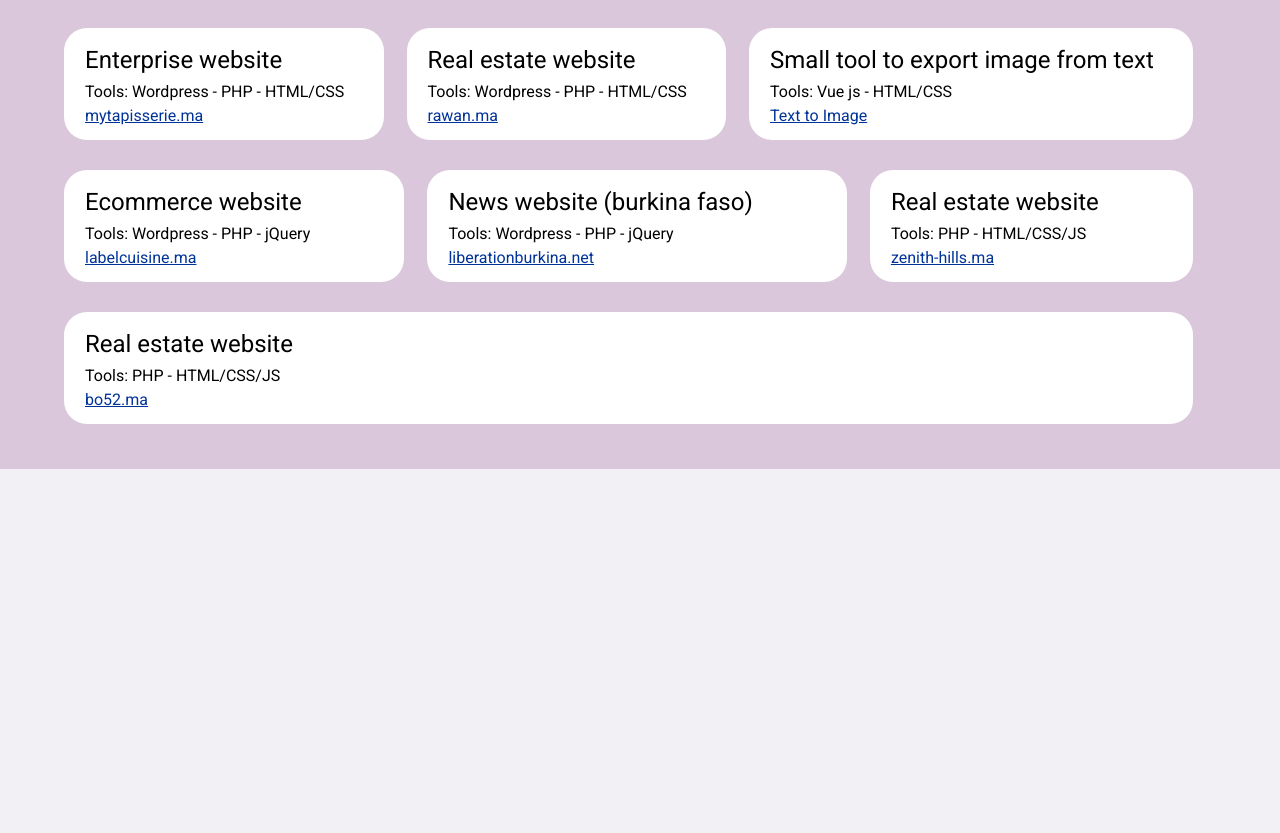
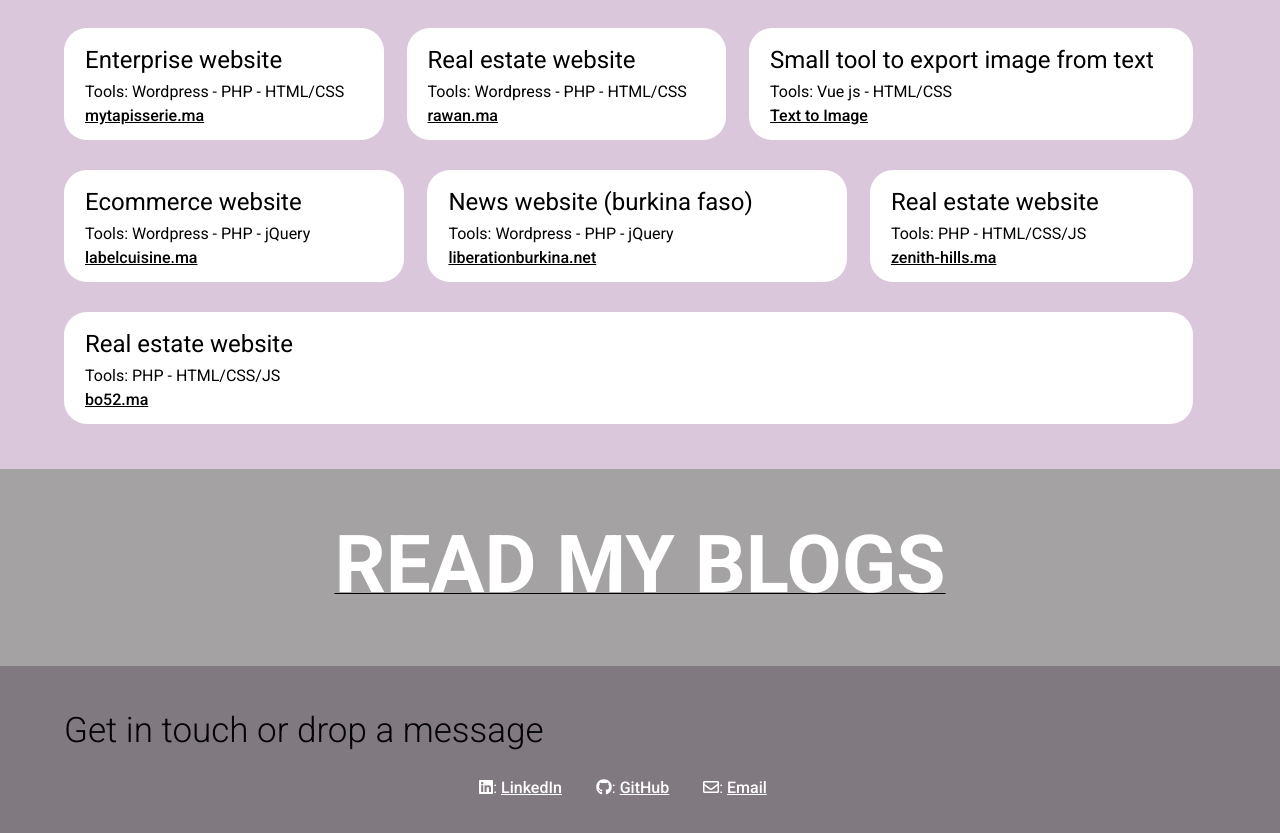
Before and after one commit to MohcinBN/my-portfolio, a Vue app: page / in a window 1280 px wide. Shown: the part 1931-2764 px from the top of the page. Before the commit the page ends 2400 px from the top, so only its background shows below. Built offline with nearby package versions, Linux system fonts and the light colour scheme.

Commit message:
Section blog and get in touch

```diff
--- a/src/assets/styles/global.css
+++ b/src/assets/styles/global.css
@@ -15,10 +15,9 @@ html {
   --hover--color: #527751;
 }
 a {
-  color: #039;
-}
-a:hover {
-  color: #03f;
+  color: inherit;
+  outline: 2px solid transparent;
+  font-weight: 500;
 }
 
 * {
--- /dev/null
+++ b/src/components/Blog.vue
@@ -0,0 +1,41 @@
+<template>
+  <div id="blog">
+    <div class="content-wrapper">
+      <a
+        href="https://bounouara.net/"
+        target="_blank"
+        rel="noopener noreferrer"
+      >
+        <span>
+          Read my Blogs
+        </span>
+      </a>
+    </div>
+  </div>
+</template>
+
+<script>
+export default {};
+</script>
+
+<style>
+#blog {
+  display: flex;
+  justify-content: center;
+  align-items: center;
+  background-color: #a4a2a2;
+  padding: 36px 0 41px;
+}
+
+#blog .content-wrapper {
+  text-align: center;
+}
+
+#blog span {
+  color: #fff;
+  font-weight: bold;
+  font-size: 5rem;
+  text-transform: uppercase;
+  text-align: center;
+}
+</style>
--- /dev/null
+++ b/src/components/GetInTouch.vue
@@ -0,0 +1,63 @@
+<template>
+  <div id="get-in-touch">
+    <div class="content-wrapper">
+      <h2 class="section-title">Get in touch or drop a message</h2>
+      <main>
+        <ul>
+          <li>
+            <i class="fab fa-linkedin"></i>:
+            <a
+              href="https://www.linkedin.com/in/mohcin-bounouara-31697b69/"
+              target="_blank"
+              rel="noopener noreferrer"
+              >LinkedIn</a
+            >
+          </li>
+          <li>
+            <i class="fab fa-github"></i>:
+            <a
+              href="https://github.com/MohcinBN"
+              target="_blank"
+              rel="noopener noreferrer"
+              >GitHub</a
+            >
+          </li>
+          <li>
+            <i class="far fa-envelope"></i>:
+            <a
+              href="mailto:rapmabiz@gmail.com"
+              target="_blank"
+              rel="noopener noreferrer"
+              >Email</a
+            >
+          </li>
+        </ul>
+      </main>
+    </div>
+  </div>
+</template>
+
+<script>
+export default {};
+</script>
+
+<style>
+#get-in-touch {
+  display: flex;
+  justify-content: center;
+  align-items: center;
+  background-color: #807980;
+  padding: 36px 0 41px;
+}
+main {
+  display: flex;
+  align-items: center;
+  justify-content: center;
+  width: 77vw !important;
+  color: #fff;
+  margin: 0 auto;
+}
+ul > li {
+  margin-right: 34px;
+}
+</style>
--- a/src/views/Home.vue
+++ b/src/views/Home.vue
@@ -4,6 +4,8 @@
     <HelloWorld msg="Hello in my Portfolio" />
     <AboutMe msg="A little aboute me" />
     <Work msg="Some of my works" />
+    <Blog msg="Read My blogs" />
+    <GetInTouch msg="Connect with me" />
   </div>
 </template>
 
@@ -13,6 +15,8 @@ import HelloWorld from "@/components/HelloWorld.vue";
 import NavBare from "@/components/NavBare.vue";
 import AboutMe from "@/components/AboutMe.vue";
 import Work from "@/components/Work.vue";
+import Blog from "@/components/Blog.vue";
+import GetInTouch from "@/components/GetInTouch.vue";
 
 export default {
   name: "Home",
@@ -21,6 +25,8 @@ export default {
     NavBare,
     AboutMe,
     Work,
+    Blog,
+    GetInTouch,
   },
 };
 </script>
```
